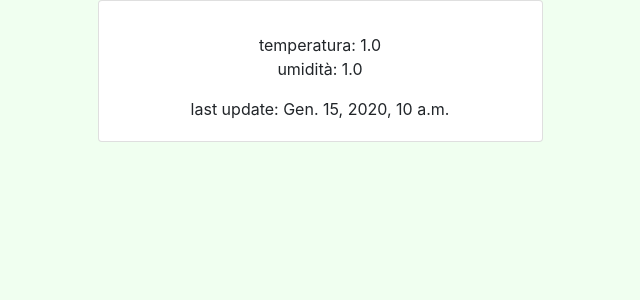
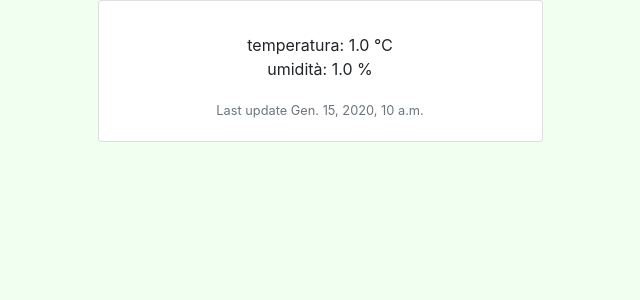
Before and after one commit to JacopoBucchioni/ppmproject-iot-temperature, a Django app: page / in a window 1280 px wide. Shown: the top 300 px of the page, without its empty margins (320-960 px from the left). Run offline with Django 3.2, Linux system fonts and the light colour scheme; tables that the repository leaves empty hold one stand-in row (values such as "Sample post"); some libraries are stand-ins or nearby versions.

Commit message:
Update sensors.html

```diff
--- a/iotemperature/templates/iotemperature/sensors.html
+++ b/iotemperature/templates/iotemperature/sensors.html
@@ -1,19 +1,16 @@
 {% extends 'iotemperature/base.html' %}
-
 {% block content %}
-
 
 <div class="container" id="mysensors">
     {% for m in mis %}
     <div class="row justify-content-center">
         <div class="col-12 col-md-6 col-lg-5">
-            <div class="card  mb-3 text-center">
+
+            <div class="card mb-3 text-center ">
                 <div class="card-body">
                     <h3 class="card-title">{{ m.sensor }}</h3>
-                    <p class="card-text">temperatura: {{ m.temperature }} <br>
-                        umidità: {{ m.humidity }}
-                    </p>
-                    <p class="card-text">last update: {{ m.date }}</p>
+                    <p class="card-text">temperatura: {{ m.temperature }} ℃<br>umidità: {{ m.humidity }} %</p>
+                    <p class="card-text"><small class="text-muted">Last update {{ m.date }}</small></p>
                 </div>
             </div>
 
@@ -23,6 +20,4 @@
 </div>
 
 
-
-
 {% endblock %}
```
